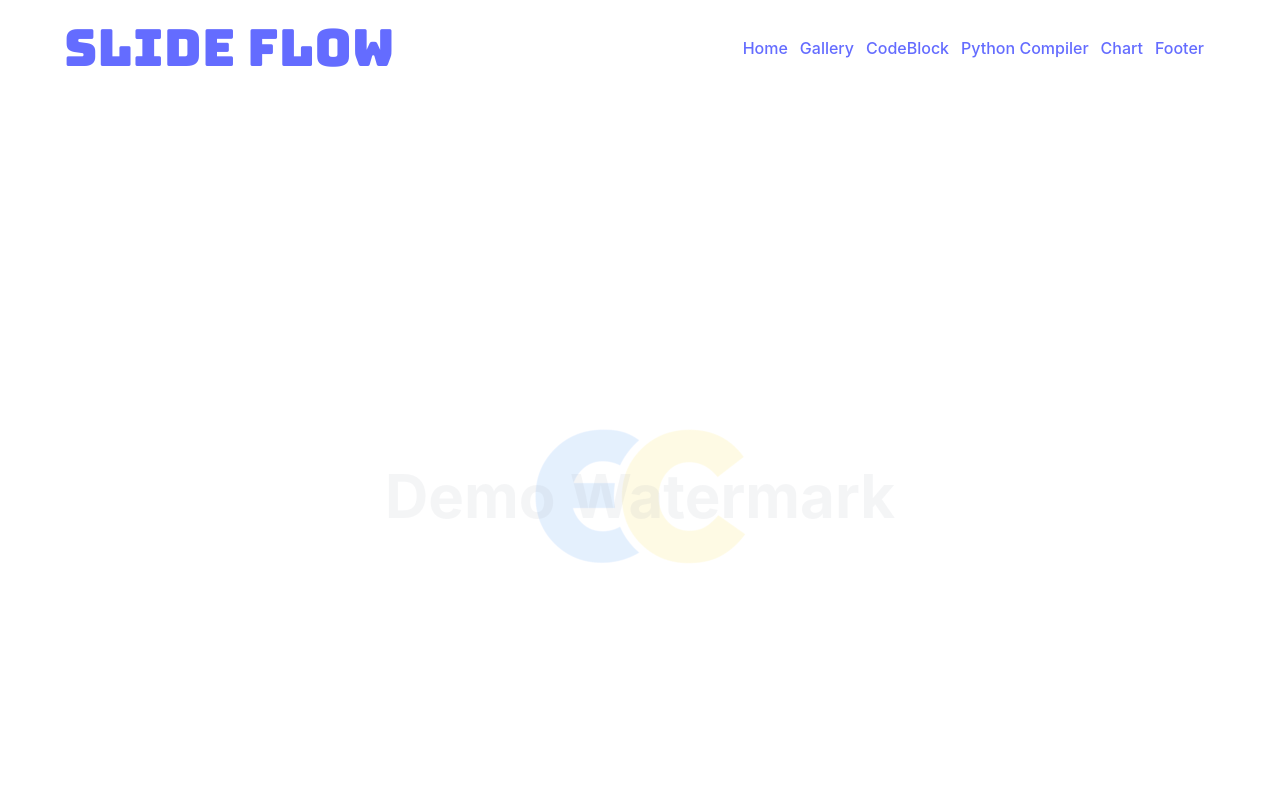
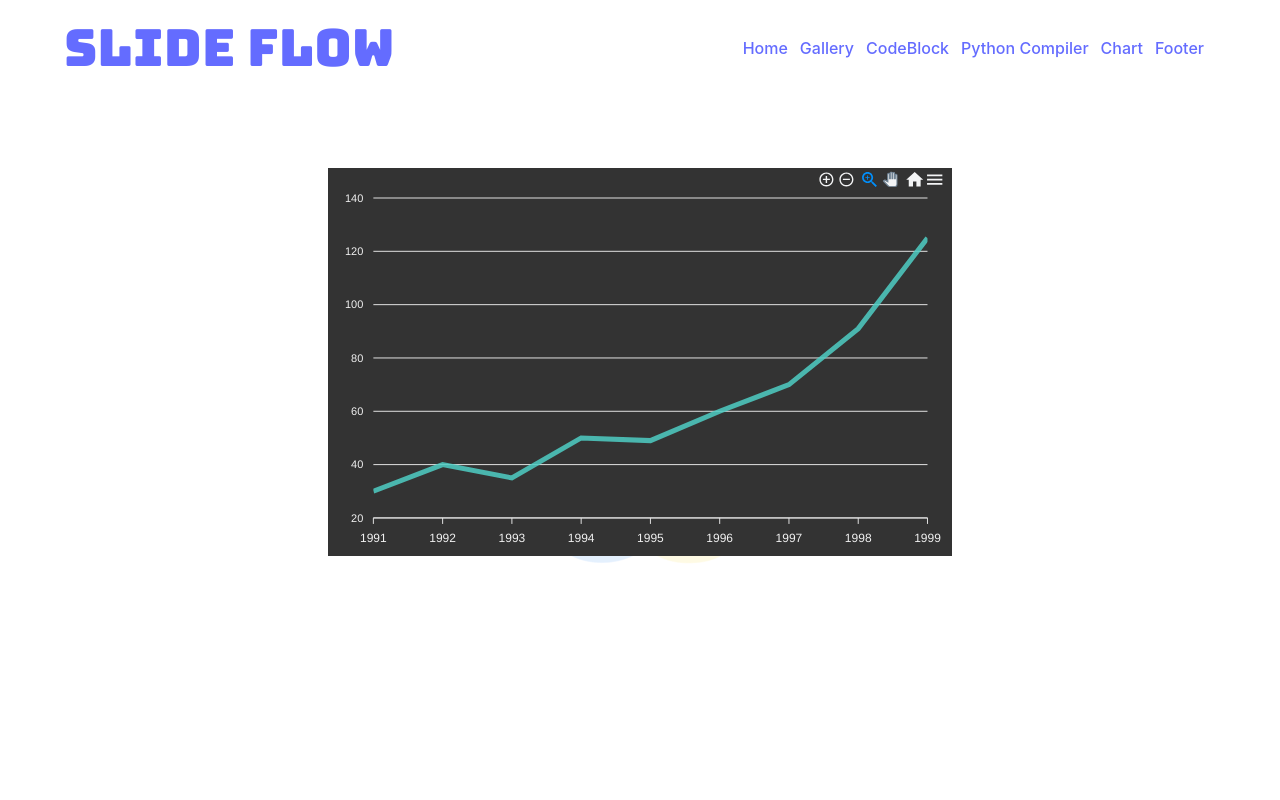
Before and after one commit to Jazze7/slideflow, a React (Vite) app: page /chart in a window 1280 px wide. Shown: the top 800 px of the page. Built offline with nearby package versions, Linux system fonts and the light colour scheme.

Commit message:
implemented apex chart

```diff
--- a/package.json
+++ b/package.json
@@ -15,8 +15,10 @@
 		"@mui/icons-material": "^6.0.1",
 		"@mui/material": "^6.0.1",
 		"@reduxjs/toolkit": "^2.2.7",
+		"apexcharts": "^3.53.0",
 		"framer-motion": "^11.3.31",
 		"react": "^18.3.1",
+		"react-apexcharts": "^1.4.1",
 		"react-dom": "^18.3.1",
 		"react-redux": "^9.1.2",
 		"react-router-dom": "^6.26.1",
--- a/src/components/screens/ChartSlide.jsx
+++ b/src/components/screens/ChartSlide.jsx
@@ -0,0 +1,80 @@
+import React from "react";
+import Chart from "react-apexcharts";
+import { useSelector } from "react-redux";
+
+export default function ChartSlide() {
+	// Access dark mode state from Redux store
+	const isDarkMode = useSelector((state) => state.theme.darkMode);
+
+	// Chart options based on the theme
+	const options = {
+		chart: {
+			type: "line",
+			toolbar: {
+				show: true,
+			},
+			animations: {
+				enabled: true,
+			},
+			background: isDarkMode ? "#333" : "#fff",
+		},
+		xaxis: {
+			categories: [1991, 1992, 1993, 1994, 1995, 1996, 1997, 1998, 1999],
+			labels: {
+				style: {
+					colors: isDarkMode ? "#f1f1f1" : "#333",
+				},
+			},
+		},
+		yaxis: {
+			labels: {
+				style: {
+					colors: isDarkMode ? "#f1f1f1" : "#333",
+				},
+			},
+		},
+		animations: {
+			enabled: true,
+			easing: "easeinout",
+			speed: 800,
+			animateGradually: {
+				enabled: true,
+				delay: 150,
+			},
+			dynamicAnimation: {
+				enabled: true,
+				speed: 350,
+			},
+		},
+
+		theme: {
+			mode: isDarkMode ? "dark" : "light",
+		},
+
+		responsive: [
+			{
+				breakpoint: 1000, // Adjust breakpoint as needed
+				options: {
+					chart: {
+						width: "100%",
+					},
+				},
+			},
+		],
+	};
+
+	const series = [
+		{
+			name: "sales",
+			data: [30, 40, 35, 50, 49, 60, 70, 91, 125],
+		},
+	];
+
+	return (
+		<div>
+			<div id="chart" className="w-full sm:w-3/4 md:w-1/2 m-auto pt-14">
+				<Chart options={options} series={series} type="line" />
+			</div>
+		</div>
+	);
+}
--- a/src/components/screens/CodeSlide.jsx
+++ b/src/components/screens/CodeSlide.jsx
@@ -0,0 +1,9 @@
+import React from "react";
+
+export default function CodeSlide() {
+	return (
+		<>
+			<h1 className="font-['Bungee-Tint']">Code Block</h1>
+		</>
+	);
+}
--- a/src/index.css
+++ b/src/index.css
@@ -34,7 +34,6 @@ body {
 	min-height: 100vh;
 	background: #fff;
 	color: #000;
-	background: url("./assets/images/2.webp") no-repeat center center;
 
 }
 .dark-mode {
--- a/src/routing/routers/AppRouter.jsx
+++ b/src/routing/routers/AppRouter.jsx
@@ -7,6 +7,7 @@ import { useSelector } from "react-redux";
 import Header from "../../components/screens/Header";
 import Footer from "../../components/screens/Footer";
 import Layout from "../../components/screens/Layout";
+import ChartSlide from "../../components/screens/ChartSlide";
 
 export default function AppRouter() {
 	let darkMode = useSelector((state) => state.theme?.darkMode);
@@ -24,6 +25,7 @@ export default function AppRouter() {
 				<Routes>
 					<Route path="/" element={[<WelcomeSlide />]} />
 					<Route path="/gallery" element={[<GallerySlide />]} />
+					<Route path="/chart" element={[<ChartSlide />]} />
 				</Routes>
 			</Layout>
 			<Footer />
```
Also changed, not shown: 1 other file (tests, documents, lock files or other folders).
